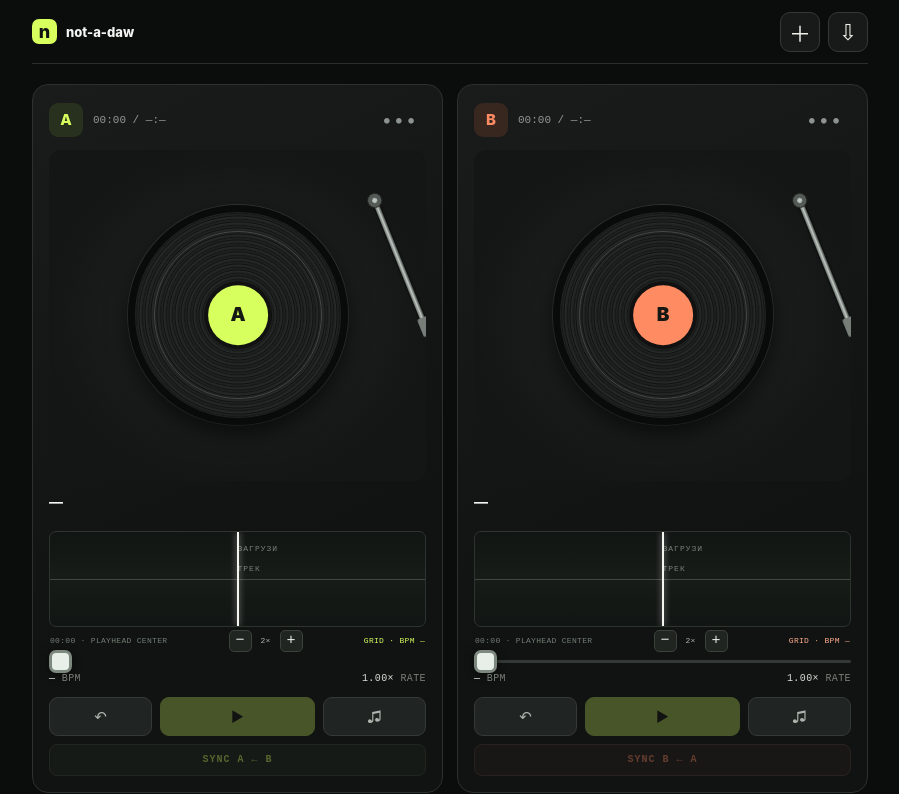
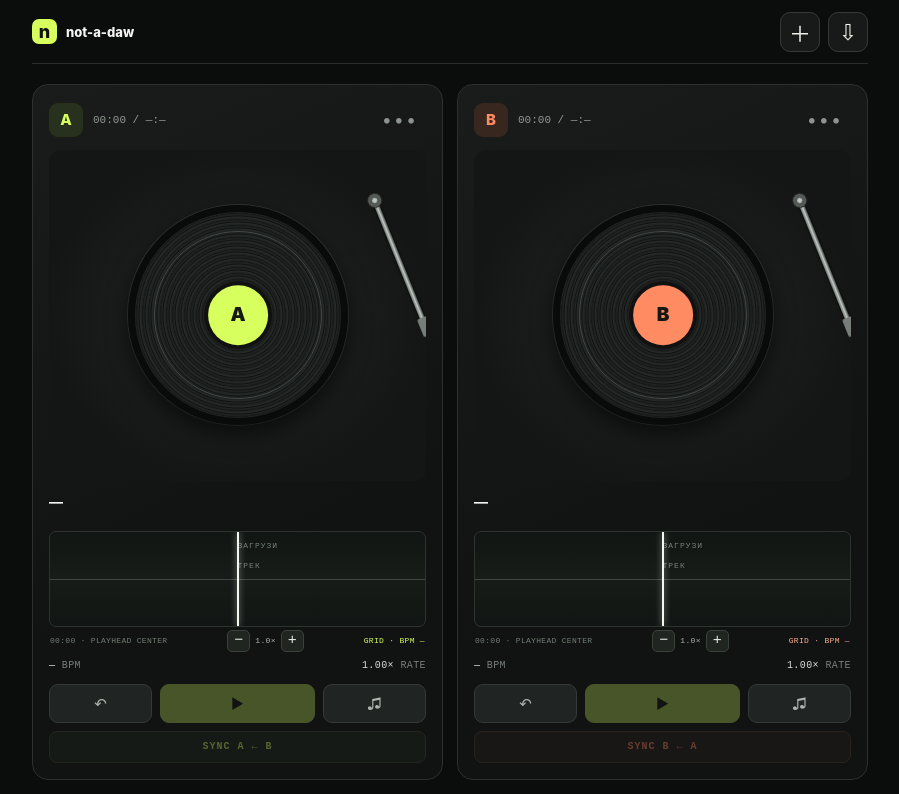
Before and after one commit to Startat6am/not-a-daw, a React (Vite) app: page / in a window 1280 px wide. Shown: the top 794 px of the page, without its empty margins (190-1089 px from the left). Built offline with nearby package versions, Linux system fonts and the light colour scheme.

Commit message:
Remove duplicate seek bar and refine waveform zoom display

```diff
--- a/src/App.tsx
+++ b/src/App.tsx
@@ -384,7 +384,6 @@ export default function App() {
 }
 
 function Deck({ letter, track, tracks, onLoad, onImport, choosing, setChoosing, playing, time, duration, onPlay, onSeek, onStop, onSync, syncRate, loadFeedback }: { letter: 'A' | 'B'; track?: LocalTrack; tracks: LocalTrack[]; onLoad: (id: string) => void; onImport: () => void; choosing: boolean; setChoosing: (value: boolean) => void; playing: boolean; time: number; duration: number; onPlay: () => void; onSeek: (value: number) => void; onStop: () => void; onSync: () => void; syncRate: number; loadFeedback: string }) {
-  const progress = duration > 0 ? Math.min(100, time / duration * 100) : 0
   const [waveformPeaks, setWaveformPeaks] = useState<number[]>([])
   const [zoom, setZoom] = useState(18)
   const dragRef = useRef<{ x: number; time: number; pointerId: number } | null>(null)
@@ -404,6 +403,9 @@ function Deck({ letter, track, tracks, onLoad, onImport, choosing, setChoosing,
   const beatCount = track?.bpm && duration > 0 ? Math.floor(duration * track.bpm / 60) : 0
   const gridStride = Math.max(1, Math.ceil(beatCount / 1600))
   const contentWidth = Math.max(duration * zoom, 1)
+  const waveformPath = waveformPeaks.length
+    ? `M 0 50 ${waveformPeaks.map((peak, i) => `L ${i} ${50 - peak * 46}`).join(' ')} ${waveformPeaks.slice().reverse().map((peak, i) => `L ${waveformPeaks.length - 1 - i} ${50 + peak * 46}`).join(' ')} Z`
+    : ''
   const waveformStyle = { '--wave-content-width': `${contentWidth}px`, '--wave-offset': `calc(50% - ${time * zoom}px)` } as CSSProperties
   function beginWaveDrag(event: PointerEvent<HTMLDivElement>) {
     if (!track || !duration) return
@@ -411,14 +413,14 @@ function Deck({ letter, track, tracks, onLoad, onImport, choosing, setChoosing,
     event.currentTarget.setPointerCapture(event.pointerId)
     event.preventDefault()
   }
-  function moveWaveDrag(event: React.PointerEvent<HTMLDivElement>) {
+  function moveWaveDrag(event: PointerEvent<HTMLDivElement>) {
     const drag = dragRef.current
     if (!drag || drag.pointerId !== event.pointerId) return
     const nextTime = drag.time - (event.clientX - drag.x) / zoom
     onSeek(Math.max(0, Math.min(duration, nextTime)))
     event.preventDefault()
   }
-  function endWaveDrag(event: React.PointerEvent<HTMLDivElement>) {
+  function endWaveDrag(event: PointerEvent<HTMLDivElement>) {
     if (dragRef.current?.pointerId === event.pointerId) dragRef.current = null
   }
   return <article className={`deck deck-${letter.toLowerCase()}`}>
@@ -434,12 +436,11 @@ function Deck({ letter, track, tracks, onLoad, onImport, choosing, setChoosing,
           const beat = i * gridStride
           return <i key={beat} className={beat % 4 === 0 ? 'waveform-barline' : ''} style={{ left: `${beat * 60 / track.bpm! * zoom}px` }} />
         })}</div>
-        <div className="waveform-bars">{waveformPeaks.length ? waveformPeaks.map((peak, i) => <i key={i} style={{ left: `${i / waveformPeaks.length * 100}%`, height: `${Math.max(5, peak * 94)}%` }} />) : <span className="waveform-loading">{track ? 'ЗАГРУЗКА ВОЛНЫ…' : 'ЗАГРУЗИ ТРЕК'}</span>}</div>
+        <>{waveformPeaks.length ? <svg className="waveform-real" viewBox={`0 0 ${Math.max(waveformPeaks.length, 1)} 100`} preserveAspectRatio="none" aria-hidden="true"><path d={waveformPath} /></svg> : <span className="waveform-loading">{track ? 'ЗАГРУЗКА ВОЛНЫ…' : 'ЗАГРУЗИ ТРЕК'}</span>}</>
       </div>
       <div className="waveform-center-line" aria-hidden="true" />
     </div>
-    <div className="waveform-caption"><span>{formatDuration(time)} · PLAYHEAD CENTER</span><div className="waveform-zoom"><button type="button" aria-label="Уменьшить масштаб волны" disabled={zoom <= 6} onClick={() => setZoom((value) => Math.max(6, value / 1.5))}>−</button><span>{zoom < 10 ? '1×' : zoom < 20 ? '2×' : zoom < 40 ? '4×' : '8×'}</span><button type="button" aria-label="Увеличить масштаб волны" disabled={zoom >= 72} onClick={() => setZoom((value) => Math.min(72, value * 1.5))}>+</button></div><span>{track?.bpm ? `GRID · ${track.bpm} BPM` : 'GRID · BPM —'}</span></div>
-    <input className="seek-bar" aria-label={`Позиция трека ${letter}`} type="range" min="0" max={Math.max(duration, 0.1)} step="0.1" value={Math.min(time, Math.max(duration, 0.1))} onChange={(event) => onSeek(Number(event.target.value))} style={{'--seek-position': `${progress}%`} as CSSProperties} />
+    <div className="waveform-caption"><span>{formatDuration(time)} · PLAYHEAD CENTER</span><div className="waveform-zoom"><button type="button" aria-label="Уменьшить масштаб волны" disabled={zoom <= 6} onClick={() => setZoom((value) => Math.max(6, value / 1.5))}>−</button><span>{(zoom / 18).toFixed(1)}×</span><button type="button" aria-label="Увеличить масштаб волны" disabled={zoom >= 72} onClick={() => setZoom((value) => Math.min(72, value * 1.5))}>+</button></div><span>{track?.bpm ? `GRID · ${track.bpm} BPM` : 'GRID · BPM —'}</span></div>
     <div className="deck-meta"><span><b>{track?.bpm ?? '—'}</b> BPM</span><span><b>{syncRate.toFixed(2)}×</b> RATE</span></div>
     <div className="transport"><button aria-label={`Сбросить дек ${letter}`} onClick={onStop}>↶</button><button className="play-button" aria-label={playing ? 'Пауза' : 'Воспроизвести'} onClick={onPlay} disabled={!track}>{playing ? 'Ⅱ' : '▶'}</button><button aria-label={`Выбрать трек для деки ${letter}`} onClick={() => tracks.length ? setChoosing(!choosing) : onImport()}>♫</button></div>
     <button className="sync-button" onClick={onSync} disabled={!track}>{`SYNC ${letter} ← ${letter === 'A' ? 'B' : 'A'}`}</button>
```
